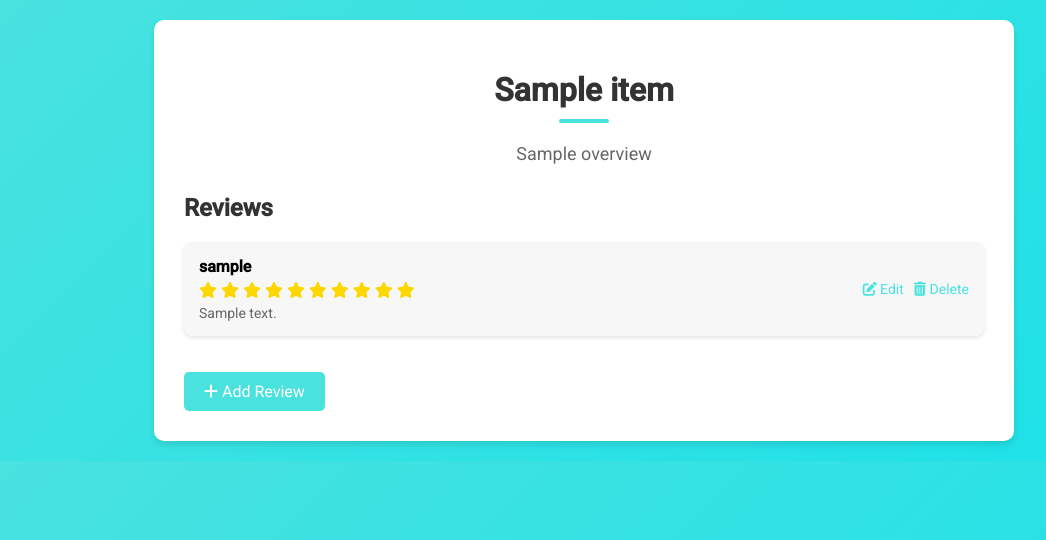
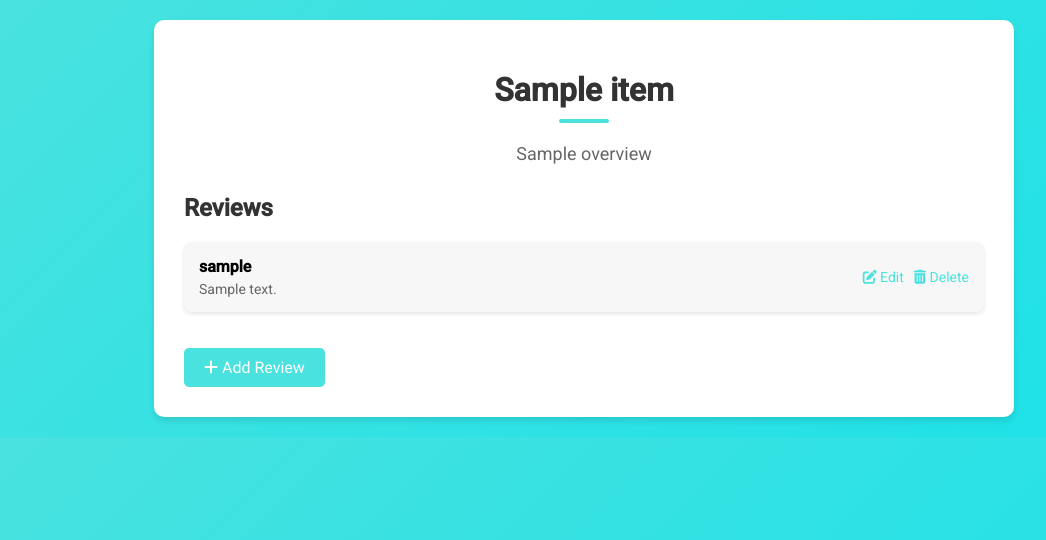
Before and after one commit to Ramos-GS/Review-Master, a Django app: page /movies/1/ in a window 1280 px wide. Shown: the top 540 px of the page, without its empty margins (56-1102 px from the left). Run offline with Django 5.2, Linux system fonts and the light colour scheme; tables that the repository leaves empty hold one stand-in row (values such as "Sample post"); a database or web service that is not in the repository returns one stand-in record (values such as "Sample title"); data that the repository does not hold is empty.

Commit message:
feat(templates): update movie_detail.html template
Modified the 'movie_detail.html' template located in the 'movies/templates/' directory to enhance the user experience on the movie detail page. These updates improve the layout, design, and functionality, making it easier for users to view and interact with detailed movie information.

The changes include:
- Refining the layout of the movie detail page for better readability and navigation.
- Updating the styling to align with the overall design language of the application.
- Enhancing the display of movie details to provide a more engaging and informative user experience.

These updates contribute to a more user-friendly and visually appealing movie detail page, improving the overall viewing experience for users.

```diff
--- a/core/movies/templates/movie_detail.html
+++ b/core/movies/templates/movie_detail.html
@@ -1,5 +1,3 @@
-{% load movies_extras %}
-
 <!DOCTYPE html>
 <html>
 <head>
@@ -128,11 +126,6 @@
                 <li>
                     <div class="review-details">
                         <div class="review-user">{{ review.user.username }}</div>
-                        <div class="review-rating">
-                            {% for _ in review.rating|make_range %}
-                                <i class="fas fa-star"></i>
-                            {% endfor %}
-                        </div>
                         <div class="review-comment">{{ review.comment }}</div>
                     </div>
                     <div class="review-actions">
@@ -144,6 +137,8 @@
                         </a>
                     </div>
                 </li>
+            {% empty %}
+                <li>No reviews yet. Be the first to review!</li>
             {% endfor %}
         </ul>
         <a class="add-review" href="{% url 'add_review' movie.id %}"><i class="fas fa-plus"></i> Add Review</a>
```
